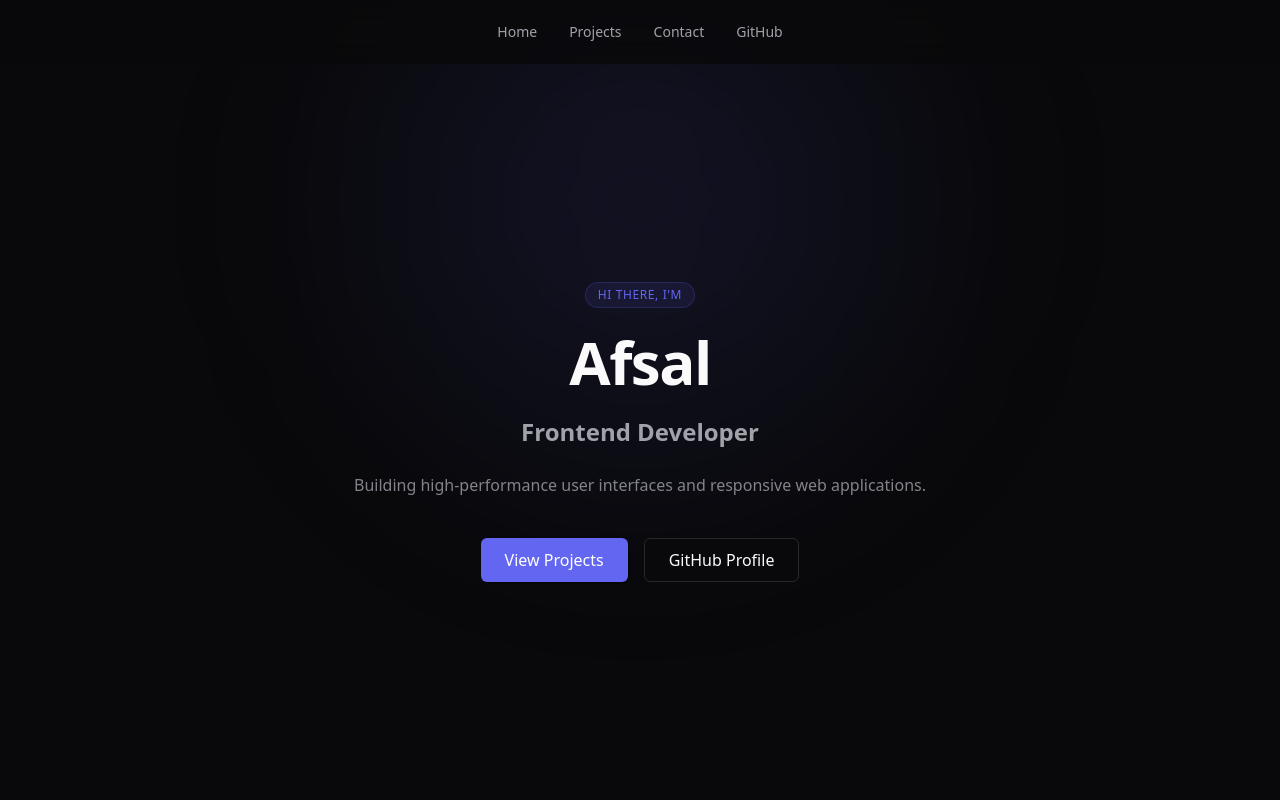
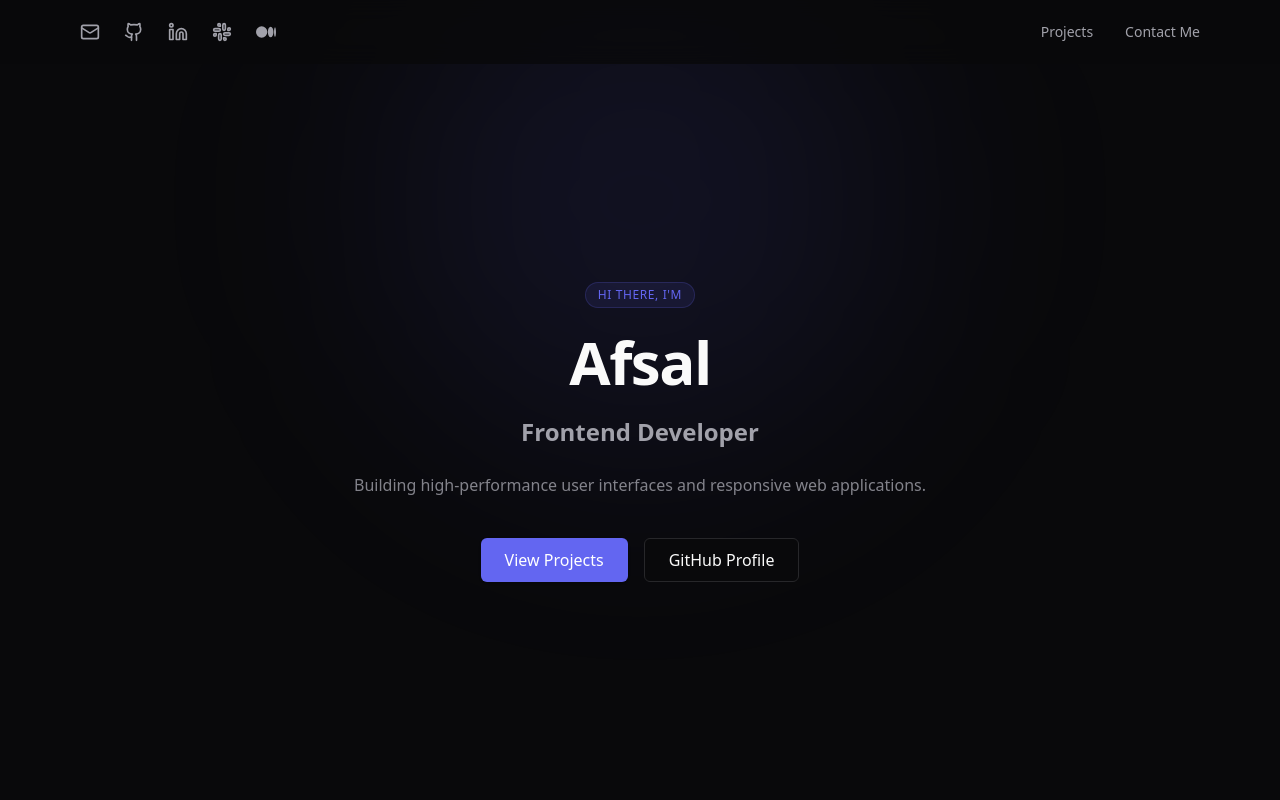
Before and after one commit to afzytk/portfolio, a React app: page / in a window 1280 px wide. Shown: the top 800 px of the page. Built offline with nearby package versions, Linux system fonts and the light colour scheme; the HTML template or start-up script is replaced by a standard one.

Commit message:
feat: update navbar with social links

```diff
--- a/src/components/Navbar.jsx
+++ b/src/components/Navbar.jsx
@@ -1,12 +1,138 @@
+import { useState, useEffect } from "react";
 import { Link } from "react-router-dom";
+
+const socialLinks = [
+  {
+    name: "Email",
+    href: "mailto:hello@example.com",
+    icon: (
+      <svg
+        xmlns="http://www.w3.org/2000/svg"
+        width="20"
+        height="20"
+        viewBox="0 0 24 24"
+        fill="none"
+        stroke="currentColor"
+        strokeWidth="2"
+        strokeLinecap="round"
+        strokeLinejoin="round"
+      >
+        <rect width="20" height="16" x="2" y="4" rx="2" />
+        <path d="m22 7-8.97 5.7a1.94 1.94 0 0 1-2.06 0L2 7" />
+      </svg>
+    ),
+  },
+  {
+    name: "GitHub",
+    href: "https://github.com/afzytk",
+    icon: (
+      <svg
+        xmlns="http://www.w3.org/2000/svg"
+        width="20"
+        height="20"
+        viewBox="0 0 24 24"
+        fill="none"
+        stroke="currentColor"
+        strokeWidth="2"
+        strokeLinecap="round"
+        strokeLinejoin="round"
+      >
+        <path d="M15 22v-4a4.8 4.8 0 0 0-1-3.5c3 0 6-2 6-5.5.08-1.25-.27-2.48-1-3.5.28-1.15.28-2.35 0-3.5 0 0-1 0-3 1.5-2.64-.5-5.36-.5-8 0C6 2 5 2 5 2c-.3 1.15-.3 2.35 0 3.5A5.403 5.403 0 0 0 4 9c0 3.5 3 5.5 6 5.5-.39.49-.68 1.05-.85 1.65-.17.6-.22 1.23-.15 1.85v4" />
+        <path d="M9 18c-4.51 2-5-2-7-2" />
+      </svg>
+    ),
+  },
+  {
+    name: "LinkedIn",
+    href: "https://linkedin.com/",
+    icon: (
+      <svg
+        xmlns="http://www.w3.org/2000/svg"
+        width="20"
+        height="20"
+        viewBox="0 0 24 24"
+        fill="none"
+        stroke="currentColor"
+        strokeWidth="2"
+        strokeLinecap="round"
+        strokeLinejoin="round"
+      >
+        <path d="M16 8a6 6 0 0 1 6 6v7h-4v-7a2 2 0 0 0-2-2 2 2 0 0 0-2 2v7h-4v-7a6 6 0 0 1 6-6z" />
+        <rect width="4" height="12" x="2" y="9" />
+        <circle cx="4" cy="4" r="2" />
+      </svg>
+    ),
+  },
+  {
+    name: "Slack",
+    href: "https://slack.com/",
+    icon: (
+      <svg
+        xmlns="http://www.w3.org/2000/svg"
+        width="20"
+        height="20"
+        viewBox="0 0 24 24"
+        fill="none"
+        stroke="currentColor"
+        strokeWidth="2"
+        strokeLinecap="round"
+        strokeLinejoin="round"
+      >
+        <rect width="3" height="8" x="13" y="2" rx="1.5" />
+        <path d="M19 8.5V10h1.5A1.5 1.5 0 1 0 19 8.5" />
+        <rect width="3" height="8" x="8" y="14" rx="1.5" />
+        <path d="M5 15.5V14H3.5A1.5 1.5 0 1 0 5 15.5" />
+        <rect width="8" height="3" x="14" y="13" rx="1.5" />
+        <path d="M15.5 19H14v1.5a1.5 1.5 0 1 0 1.5-1.5" />
+        <rect width="8" height="3" x="2" y="8" rx="1.5" />
+        <path d="M8.5 5H10V3.5A1.5 1.5 0 1 0 8.5 5" />
+      </svg>
+    ),
+  },
+  {
+    name: "Medium",
+    href: "https://medium.com/",
+    icon: (
+      <svg
+        xmlns="http://www.w3.org/2000/svg"
+        width="20"
+        height="20"
+        viewBox="0 0 24 24"
+        fill="currentColor"
+      >
+        <path d="M13.54 12a6.8 6.8 0 01-6.77 6.82A6.8 6.8 0 010 12a6.8 6.8 0 016.77-6.82A6.8 6.8 0 0113.54 12zM20.96 12c0 3.54-1.51 6.42-3.38 6.42-1.87 0-3.39-2.88-3.39-6.42s1.52-6.42 3.39-6.42 3.38 2.88 3.38 6.42M24 12c0 3.17-.53 5.75-1.19 5.75-.66 0-1.19-2.58-1.19-5.75s.53-5.75 1.19-5.75C23.47 6.25 24 8.83 24 12z" />
+      </svg>
+    ),
+  },
+];
+
 const navLinks = [
-  { name: "Home", href: "#home", isExternal: false },
-  { name: "Projects", href: "#projects", isExternal: false },
-  { name: "Contact", href: "#contact", isExternal: false },
-  { name: "GitHub", href: "https://github.com/afzytk", isExternal: true },
+  { name: "Projects", href: "#projects" },
+  { name: "Contact Me", href: "#contact" },
 ];
 
 const Navbar = () => {
+  const [isVisible, setIsVisible] = useState(true);
+  const [lastScrollY, setLastScrollY] = useState(0);
+
+  useEffect(() => {
+    const handleScrollEvent = () => {
+      if (typeof window !== "undefined") {
+        if (window.scrollY > lastScrollY && window.scrollY > 50) {
+          setIsVisible(false);
+        } else {
+          setIsVisible(true);
+        }
+        setLastScrollY(window.scrollY);
+      }
+    };
+
+    window.addEventListener("scroll", handleScrollEvent);
+    return () => {
+      window.removeEventListener("scroll", handleScrollEvent);
+    };
+  }, [lastScrollY]);
+
   const handleScroll = (e, href) => {
     e.preventDefault();
     const targetElement = document.querySelector(href);
@@ -15,23 +141,29 @@ const Navbar = () => {
     }
   };
   return (
-    <nav className="fixed top-0 left-0 w-full z-50  bg-background/80 backdrop-blur-md">
-      <div className="max-w-6xl mx-auto px-4 h-16 flex items-center justify-center">
+    <nav
+      className={`fixed top-0 left-0 w-full z-50 bg-background/80 backdrop-blur-md transition-transform duration-300 ${
+        isVisible ? "translate-y-0" : "-translate-y-full"
+      }`}
+    >
+      <div className="max-w-6xl mx-auto px-4 h-16 flex items-center justify-between">
+        <div className="flex items-center space-x-6">
+          {socialLinks.map((link) => (
+            <a
+              key={link.name}
+              href={link.href}
+              target="_blank"
+              rel="noopener noreferrer"
+              className="text-muted-foreground transition-colors hover:text-foreground"
+              aria-label={link.name}
+            >
+              {link.icon}
+            </a>
+          ))}
+        </div>
+
         <div className="flex items-center space-x-8">
           {navLinks.map((link) => {
-            if (link.isExternal) {
-              return (
-                <a
-                  key={link.name}
-                  href={link.href}
-                  target="_blank"
-                  rel="noopener noreferrer"
-                  className="text-sm font-medium text-muted-foreground transition-colors hover:text-foreground"
-                >
-                  {link.name}
-                </a>
-              );
-            }
             return (
               <Link
                 key={link.name}
```
